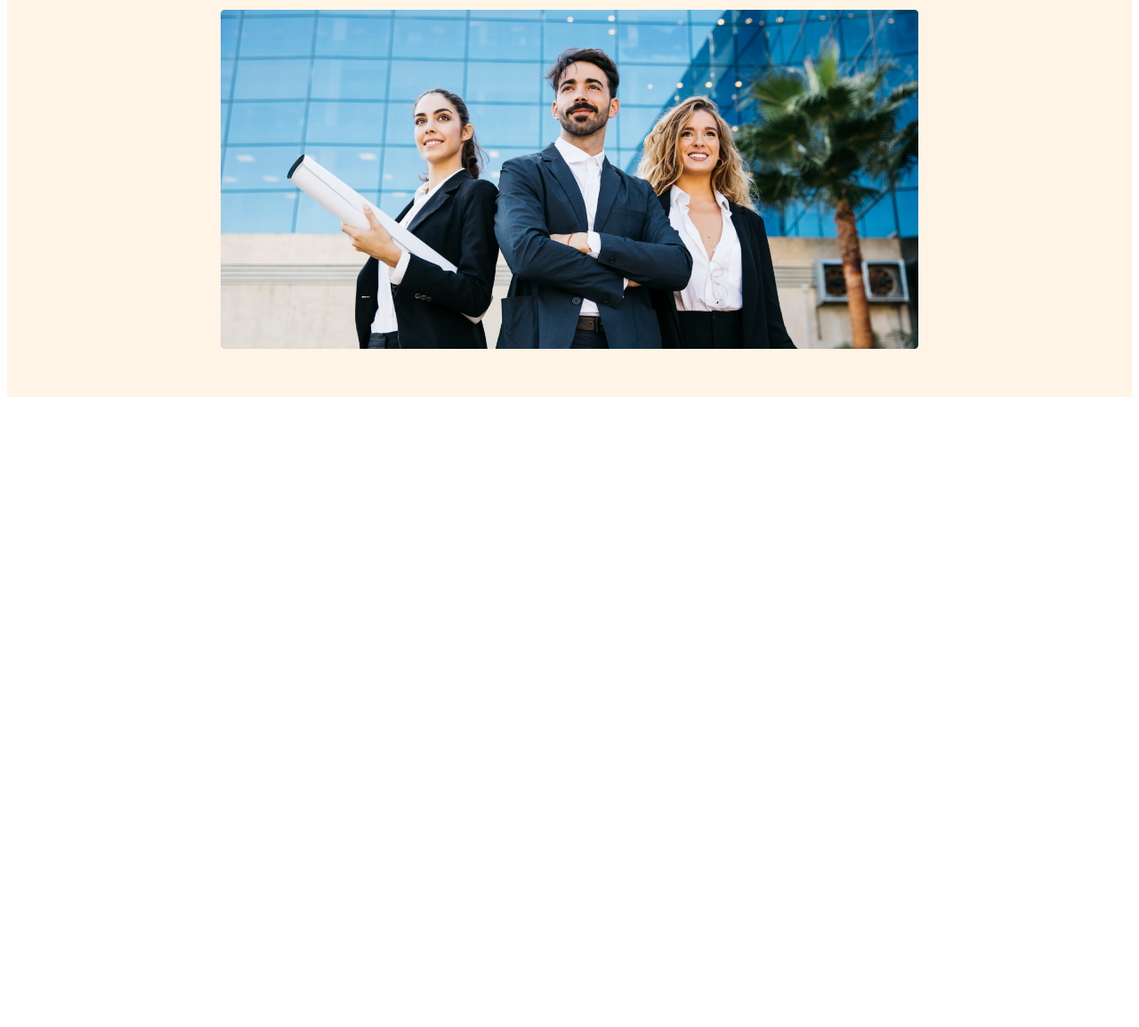
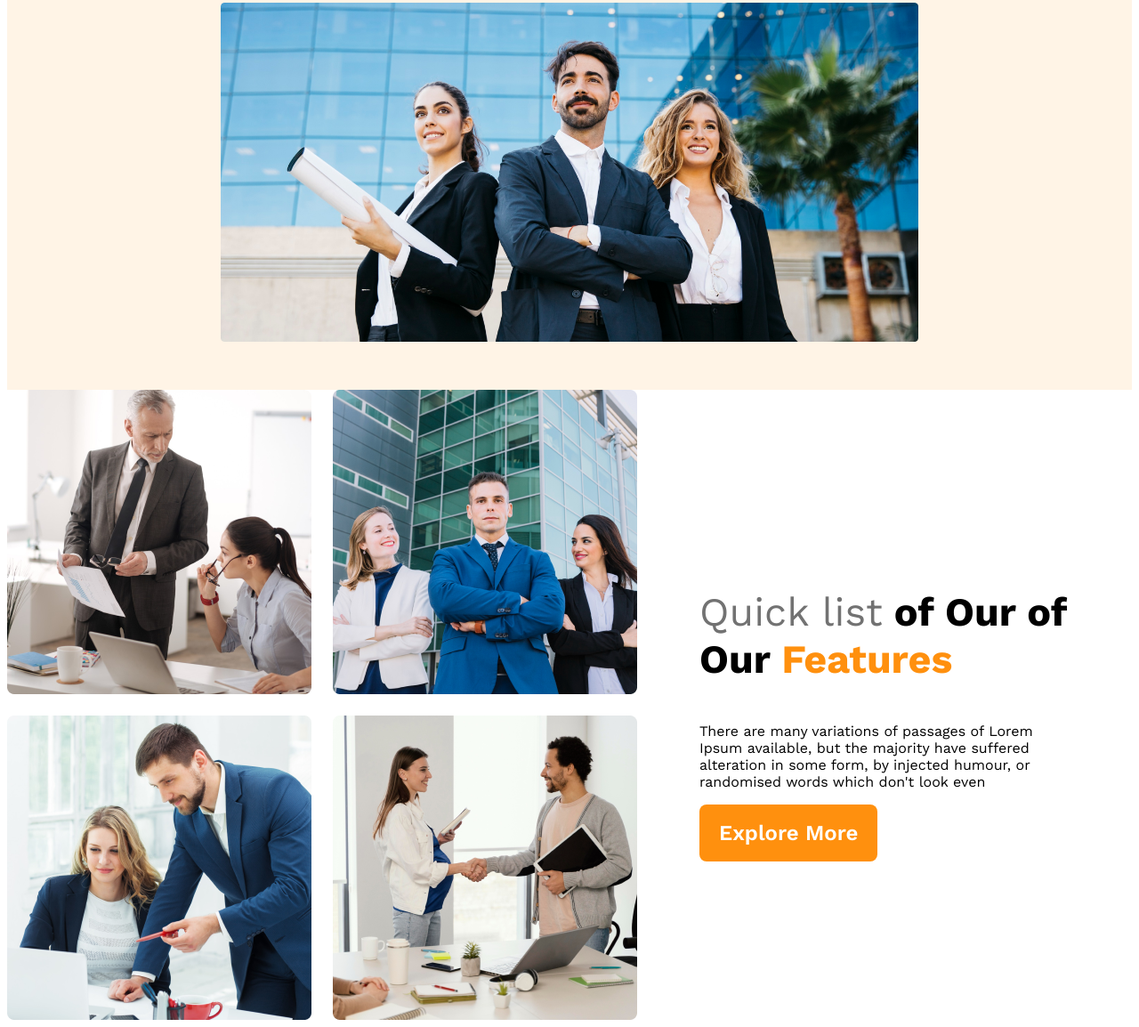
Before and after one commit to mazharulislam-12/g3-architects-website, a plain HTML site: page index.html in a window 1280 px wide. Shown: the part 573-1727 px from the top of the page at 89% size. Before the commit the page ends 1027 px from the top, so only its background shows below. Drawn offline with nearby package versions, Linux system fonts and the light colour scheme.

Commit message:
team section addes

```diff
--- a/index.html
+++ b/index.html
@@ -49,5 +49,30 @@
       <!-- banner section  end -->
     </header>
     <!-- header section -->
+
+
+    <main>
+        <!-- teams section start  -->
+
+        <section class="teams-continer">
+
+            <div class="teams-img-contianer">
+                <img src="images/team1.png" alt="">
+                <img src="images/team2.png" alt="">
+                <img src="images/team3.png" alt="">
+                <img src="images/team4.png" alt="">
+            </div>
+
+            <div class="teams-content">
+                <h3 class="teams-title"><span class="quick-lisk">Quick list</span> <source class="quck-lis1">of Our <span>of Our</span> <span class="quck-list2">Features</span> </h3>
+                <p class="teams-decription">There are many variations of passages of Lorem Ipsum available, but the majority have suffered alteration in some form, by injected humour, or randomised words which don't look even</p>
+                <button class="btn-primary">Explore More</button>
+            </div>
+
+        </section>
+
+        <!-- teams section end -->
+    </main>
+
   </body>
 </html>
--- a/styles/architects.css
+++ b/styles/architects.css
@@ -7,7 +7,7 @@
   background: #ff900e;
     padding: 18px 22px;
     color: #FFF;
-    font-size: 1.4rem;
+    font-size: 1.5rem;
     font-weight: 600;
     border: none;
     cursor: pointer;
@@ -61,10 +61,53 @@ nav li a {
 .banner-image img{
     width: 100%;
     align-items: center;
-    margin-top: 30px;
+    margin-top: 20px;
 }
 /* banner end */
 /* header end */
+
+
+/* main section */
+main{
+    max-width: 1400px;
+    margin: 0 auto;
+}
+
+/* teams section start */
+.teams-continer{
+    display: flex;
+    align-items: center;
+}
+.teams-img-contianer{
+    display: grid;
+    grid-template-columns: repeat(2, 1fr);
+    gap: 1.5rem;
+}
+.teams-content{
+    padding-left: 70px;
+    padding-right: 70px;
+}
+.teams-title{
+    font-size: 2.8rem;
+}
+.quick-lisk{
+    color: #727272;
+    font-weight: 500;
+}
+.quck-lis1{
+    color: 131313;
+    font-weight: 700;
+}
+.quck-list2{
+    color: #FF900E;
+    font-weight: 700;
+}
+/* teams section end */
+
+
+
+
+
 
 
 /* responsive mobile device */
```
